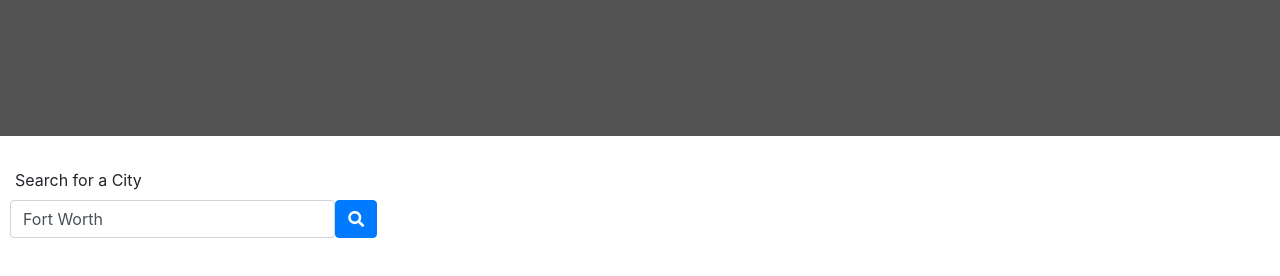
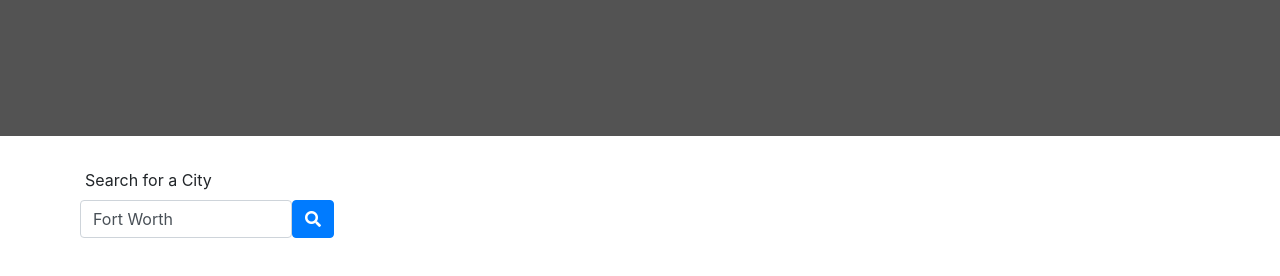
Before and after one commit to jpd61/weather-dashboard, a plain HTML site: page index.html in a window 1280 px wide. Drawn offline with nearby package versions, Linux system fonts and the light colour scheme; no server answers.

Commit message:
refactor html

```diff
--- a/index.html
+++ b/index.html
@@ -20,7 +20,10 @@
         <h1 id="header-text"></h1>
     </div>
 
-    <div id="content-left" class="col-md-4">
+    <div id="content" class="container">
+        <div class="row">
+
+            <div id="content-left" class="col-md-3">
                 <form>
                     <label for="search-city">Search for a City</label>
                     <div class="form-row">
@@ -30,9 +33,12 @@
                 </form>
             </div>
 
+
             <div id="content-right" class="col-md-9 pt-4">
                 <div id="current-weather"></div>
                 <div id="five-day" class="mt-f"></div>
+            </div>
+        </div>
     </div>
 
     <!-- Scripts in Use -->
```
Lines whose indentation alone changed are shown as unchanged.
